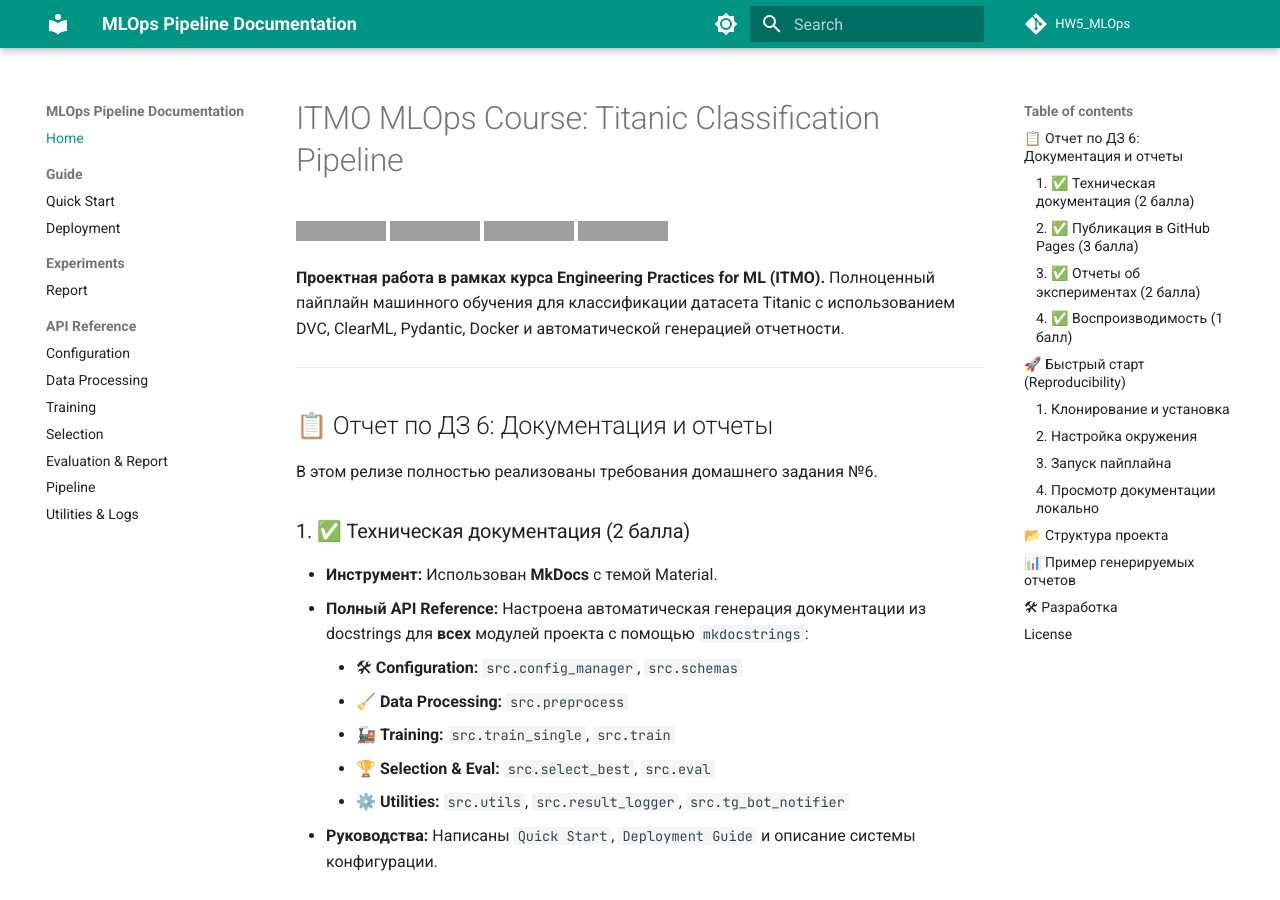
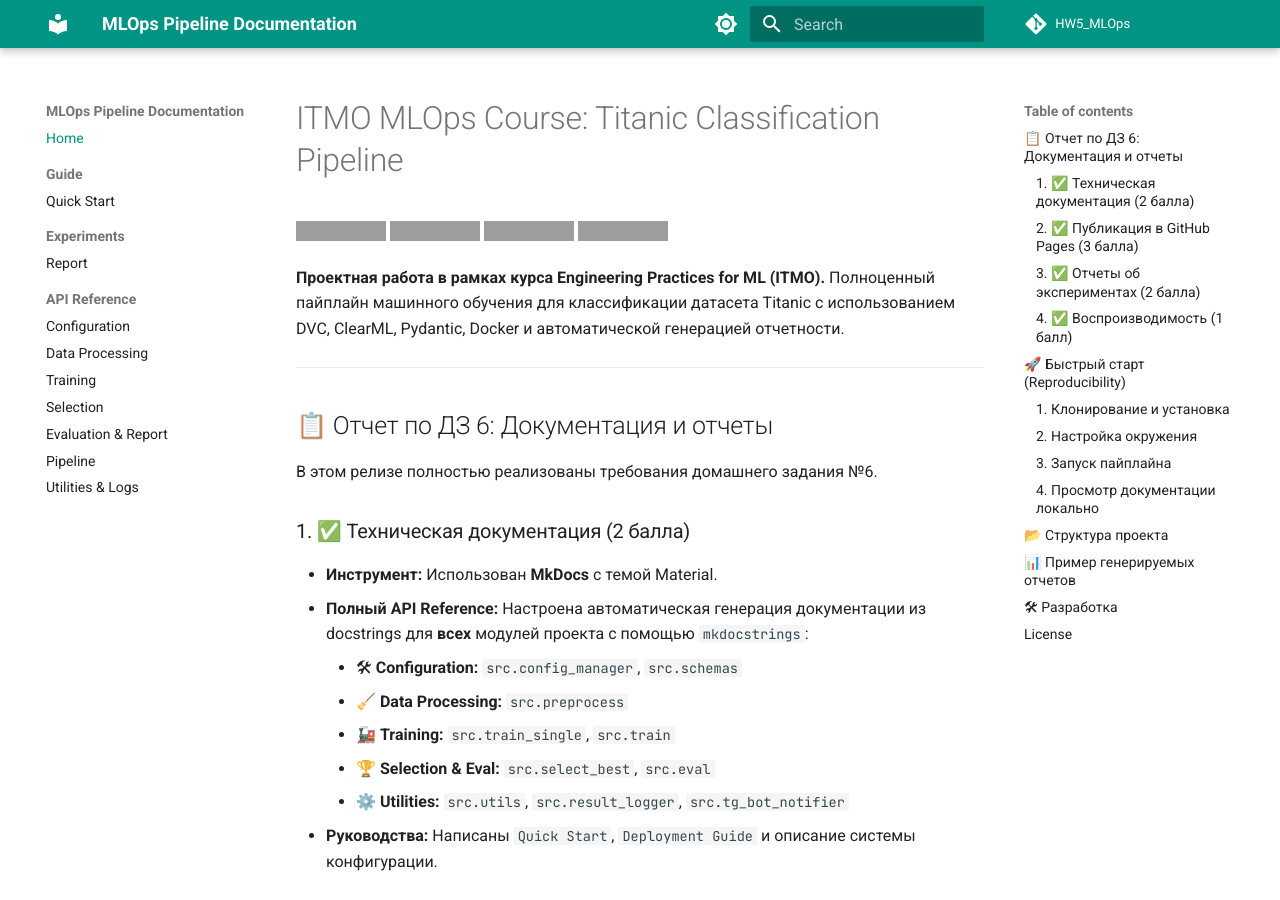
Before and after one commit to AkiRusProd/itmo-enginiring-practices-ml, an MkDocs documentation site: the page built from docs/index.md, in a window 1280 px wide and 900 px high. Built offline with MkDocs 1.6.1 and Material for MkDocs 9.7.7, drawn with Linux system fonts in a browser that asks for light colours; comment, search, counter and statistics services are not loaded; grey boxes are pictures that could not be loaded.

Commit message:
upd mkdocs

```diff
--- a/mkdocs.yml
+++ b/mkdocs.yml
@@ -70,7 +70,6 @@ nav:
   - Home: index.md
   - Guide:
       - Quick Start: quickstart.md
-      - Deployment: deployment.md
   - Experiments:
       - Report: experiments.md
   - API Reference:
```
